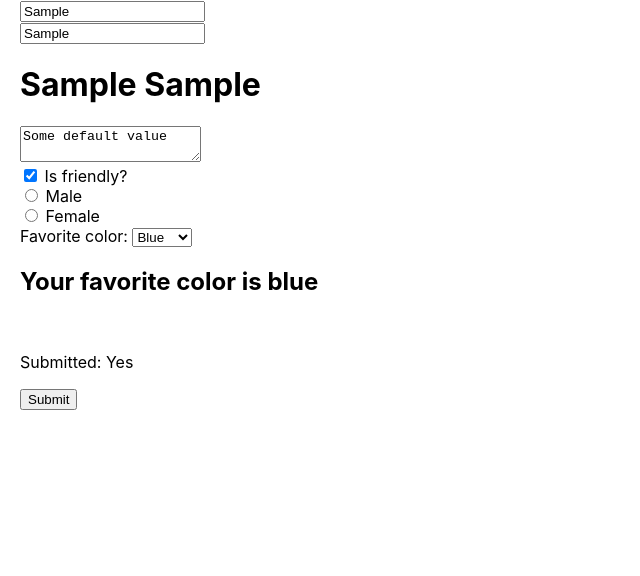
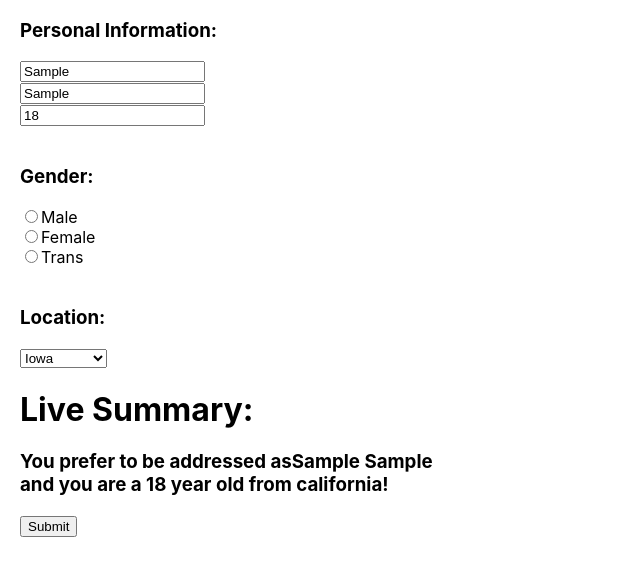
Before and after one commit to milleriishaun/cra_todo, a React (Create React App) app in the folder todocra/: page / in a window 1280 px wide. Both pictures are taken after typing "Sample", "Sample" into the empty fields and a click on the button "Submit". Shown: the top 576 px of the page, without its empty margins (0-640 px from the left). Built offline with nearby package versions, Linux system fonts and the light colour scheme.

Commit message:
Edit form basics App.js

```diff
--- a/todocra/src/App.js
+++ b/todocra/src/App.js
@@ -4,6 +4,7 @@ import React, {Component} from 'react';
 
 import Conditional from './components/Conditional';
 import TodoItem from './components/TodoItem';
+import { bindExpression } from '@babel/types';
 import todoData from './todoData';
 
 class App extends Component{
@@ -14,16 +15,32 @@ class App extends Component{
     this.state = {
       firstName: "",
       lastName: "",
-      isFriendly: true,
+      age: 18,
       gender: "",
-      favColor: "blue",
+      location: "california",
       submitted: false
     }
     this.handleChange = this.handleChange.bind(this);
     this.handleSubmit = this.handleSubmit.bind(this);
+    // this.handleChange = this.handleChange.bind(this);
+    // this.handleSubmit = this.handleSubmit.bind(this);
     // loading: false,
     // character: {}
     // this.handleChange = this.handleChange.bind(this);
+  }
+
+  handleChange(e) {
+    const {name, value} = e.target;
+    this.setState({
+      [name]: value
+    });
+  }
+
+  handleSubmit(e){
+    e.preventDefault();
+    this.setState({
+      submitted: !this.state.submitted
+    })
   }
 
   // componentDidMount() {
@@ -103,24 +120,6 @@ class App extends Component{
   //     });
   //   };
 
-  handleChange(e){
-    const {name, value, type, checked} = e.target;
-    type === "checkbox" ? this.setState({
-      [name]: checked
-    })
-    : this.setState({
-      [name]: value
-      // lastName: e.target.value
-    });
-  }
-
-  handleSubmit(e){
-    e.preventDefault();
-    this.setState({
-      submitted: !this.state.submitted
-    });
-  }
-
   render(){
 
     // const todoComponents = this.state.todos.map(item => <TodoItem key={item.id} item={item} handleChange={this.handleChange} />)
@@ -129,27 +128,23 @@ class App extends Component{
     //     <p key={index}>{item}</p>
     //   )
     // });
+    const {firstName, lastName, age, gender, location, submitted} = this.state;
+    const summaryText = (
+      <h3>You prefer to be addressed as
+        {gender === "male" ? " " + "Mr. "
+          : gender === "female"
+          ? " " + "Ms. "
+          : gender === "trans"
+          ? " " + "Cis. "
+          : null}
+          {firstName ? firstName : null} {lastName ? lastName : null}
+      <br />and you are a {age} year old {gender} from {" " + location}!
+      </h3>
+    );
 
     return (
-      <form onSubmit={this.handleSubmit}>
-        <input
-          type="text"
-          value={this.state.firstName}
-          name="firstName"
-          placeholder="First Name"
-          onChange={this.handleChange}
-        />
-        <br />
-        <input
-          type="text"
-          value={this.state.lastName}
-          name="lastName"
-          placeholder="Last Name"
-          onChange={this.handleChange}
-        />
-        <h1>{this.state.firstName} {this.state.lastName}</h1>
+      <main>
         {/* // <div className="todo-list"> */}
-
         {/* {this.state.loading ? "Loading..." : this.state.character.name} */}
         {/* {todoComponents} */}
         {/* <Conditional isLoading={this.state.isLoading} /> */}
@@ -157,56 +152,77 @@ class App extends Component{
         {/* {this.state.unreadMessages.length > 0 && <h1>You have {this.state.unreadMessages.length} unread messages!</h1>}
         {this.state.unreadMessages.length > 0 && msgList} */}
         {/* // </div> */}
-        <textarea
-          value={"Some default value"}
+        <form onSubmit={this.handleSubmit}>
+          <h3>Personal Information: </h3>
+          <input
+            name="firstName"
+            value={firstName}
+            placeholder="First Name"
             onChange={this.handleChange}
-        />
+          /><br />
+          <input
+            name="lastName"
+            value={lastName}
+            placeholder="Last Name"
+            onChange={this.handleChange}
+          /><br />
+          <input
+            name="age"
+            value={age}
+            placeholder="Age"
+            onChange={this.handleChange}
+          /><br />
+
           <br />
-        <label>
-          <input
-            type="checkbox"
-            name="isFriendly"
-            checked={this.state.isFriendly}
-            onChange={this.handleChange}
-          /> Is friendly?
-        </label>
-        <br />
+          <h3>Gender: </h3>
           <label>
             <input
               type="radio"
               name="gender"
               value="male"
-            checked={this.state.gender === "male"}
+              checked={gender === "male"}
               onChange={this.handleChange}
-          /> Male
-        </label>
+            />
+          Male</label>
           <br />
           <label>
             <input
               type="radio"
               name="gender"
               value="female"
-            checked={this.state.gender === "female"}
+              checked={gender === "female"}
               onChange={this.handleChange}
-          /> Female
-        </label>
+            />
+          Female</label>
           <br />
-        <label>Favorite color: </label>
+          <label>
+            <input
+              type="radio"
+              name="gender"
+              value="trans"
+              checked={gender === "trans"}
+              onChange={this.handleChange}
+            />
+          Trans</label>
+          <br />
+          <br />
+          <h3>Location: </h3>
           <select
-          value={this.state.favColor}
+            name="location"
+            value={location}
             onChange={this.handleChange}
-          name="favColor"
           >
-          <option value="brown">Brown</option>
-          <option value="blue">Blue</option>
-          <option value="black">Black</option>
+            <option value="Iowa">Iowa</option>
+            <option value="Wyoming">Wyoming</option>
+            <option value="Tennessee">Tennessee</option>
+            <option value="California">California</option>
           </select>
-        <h2>Your favorite color is {this.state.favColor}</h2>
-        {this.state.gender && <h2>You are a {this.state.gender}</h2>}
-        <br />
-        <p>Submitted: {this.state.submitted ? "Yes" : "Not Yet"}</p>
+
+          <h1>Live Summary: </h1>
+          {submitted && summaryText}
           <button>Submit</button>
         </form>
+      </main>
     )
   }
 }
```
Lines whose indentation alone changed are shown as unchanged.
